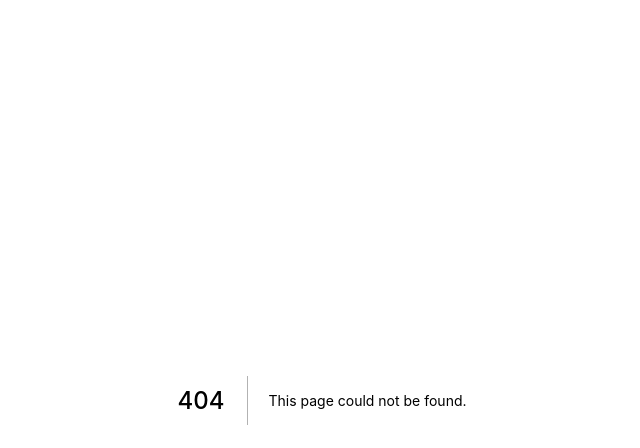
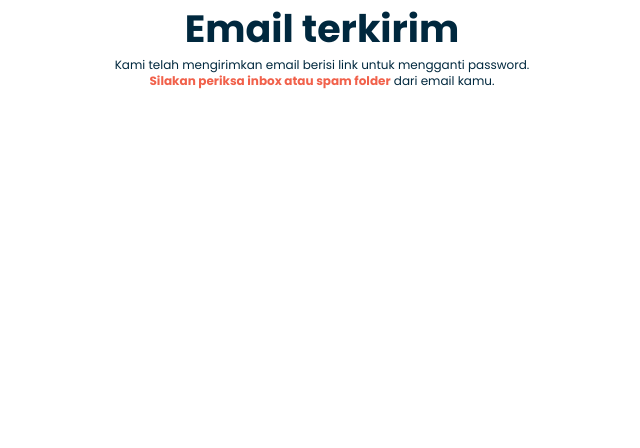
Before and after one commit to ramdhanstdi/loocale-web, a Next.js app: page /forgot-password/EmailSent in a window 1280 px wide. Before the commit this address had no page. Shown: the top 448 px of the page, without its empty margins (318-958 px from the left). Built offline with nearby package versions, Linux system fonts and the light colour scheme.

Commit message:
added email sent page on forgot pass

```diff
--- /dev/null
+++ b/src/pages/forgot-password/EmailSent.tsx
@@ -0,0 +1,27 @@
+import React from "react";
+import Navbar from "@components/layout/Navbar";
+import Image from "next/image";
+import Head from "next/head";
+
+const EmailSent = () => {
+  return (
+    <>
+      <div className="flex grow flex-col justify-center items-center text-center max-w-[420px] mx-auto">
+        <h1 className="font-bold text-[21px] sm:text-[38px] text-primary-900">
+          Email terkirim
+        </h1>
+        <p className="text-xs text-primary-900">
+          Kami telah mengirimkan email berisi link untuk mengganti password.
+        </p>
+        <p className="text-xs text-primary-900">
+          <span className="text-secondary-500 font-bold">
+            Silakan periksa inbox atau spam folder
+          </span>{" "}
+          dari email kamu.{" "}
+        </p>
+      </div>
+    </>
+  );
+};
+
+export default EmailSent;
--- a/src/pages/forgot-password/Form.tsx
+++ b/src/pages/forgot-password/Form.tsx
@@ -2,13 +2,14 @@ import TextField from "@components/design/TextField";
 import React, { useState } from "react";
 import Link from "next/link";
 import Button from "@components/design/Button";
+import EmailSent from "./EmailSent";
 
-const ForgotPasswordForm = () => {
+const ForgotPasswordForm = (props: { onSubmit: VoidFunction }) => {
   const [email, setEmail] = useState("");
 
-  const handleSubmit = () => {};
   return (
-    <form className="flex flex-col">
+    <>
+      <form className="flex flex-col" onSubmit={props.onSubmit}>
         <TextField
           variant="contained"
           autofocus
@@ -28,9 +29,10 @@ const ForgotPasswordForm = () => {
           type="submit"
           className="sm:text-[21px] mt-8 rounded-lg font-bold py-2 sm:py-2 w-[200px] sm:w-[260px] mx-auto"
         >
-        {"Sign in >"}
+          {"Submit >"}
         </Button>
       </form>
+    </>
   );
 };
 
--- a/src/pages/forgot-password/index.tsx
+++ b/src/pages/forgot-password/index.tsx
@@ -3,8 +3,14 @@ import Navbar from "@components/layout/Navbar";
 import Image from "next/image";
 import Head from "next/head";
 import Form from "./Form";
+import EmailSent from "./EmailSent";
 
 const ForgotPassword = () => {
+  const [hasEmailBeenSent, setHasEmailBeenSent] = useState(false);
+
+  const handleSubmit = () => {
+    setHasEmailBeenSent(true);
+  };
 
   return (
     <>
@@ -29,6 +35,9 @@ const ForgotPassword = () => {
             />
           </div>
         </div>
+        {hasEmailBeenSent ? (
+          <EmailSent></EmailSent>
+        ) : (
           <div className="flex grow flex-col justify-center items-center text-center">
             <h1 className="font-bold text-[21px] sm:text-[38px] text-primary-900">
               Lupa Password
@@ -36,8 +45,9 @@ const ForgotPassword = () => {
             <p className="text-xs text-primary-900">
               Silakan ketik alamat email kamu untuk membuat password baru
             </p>
-          <Form></Form>
+            <Form onSubmit={handleSubmit}></Form>
           </div>
+        )}
       </div>
     </>
   );
```
Lines whose indentation alone changed are shown as unchanged.
